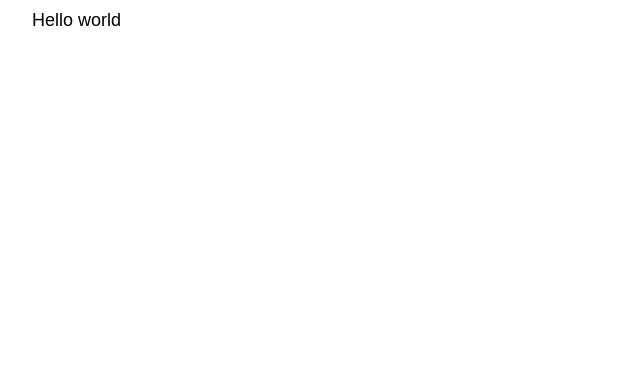
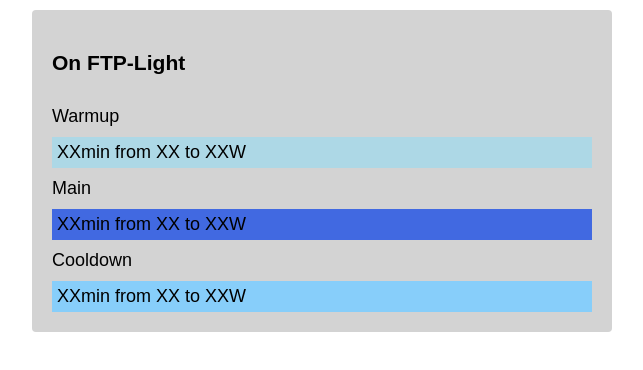
Before and after one commit to BerePendzialek/capstone-project, a React (Create React App) app: page / in a window 1280 px wide. Shown: the top 370 px of the page, without its empty margins (318-961 px from the left). Built offline with nearby package versions, Linux system fonts and the light colour scheme.

Commit message:
Add new WorkoutCard component with mininal styling and start of the json list with example workouts

```diff
--- a/src/App.js
+++ b/src/App.js
@@ -1,5 +1,11 @@
+import WorkoutCard from './components/WorkoutCard'
+
 function App() {
-  return <div className="App">Hello world</div>
+  return (
+    <div className="App">
+      <WorkoutCard />
+    </div>
+  )
 }
 
 export default App
--- a/src/GlobalStyle.js
+++ b/src/GlobalStyle.js
@@ -16,5 +16,11 @@ body {
 input, button {
     font-size: inherit;
 padding: 5px;
+font-size: 1em;
 }
+
+[hidden] {
+  display: none !important;
+}
+
 `
--- /dev/null
+++ b/src/components/WorkoutCard/WorkoutCard.js
@@ -0,0 +1,51 @@
+import styled from 'styled-components/macro'
+
+export default function WorkoutCard() {
+  return (
+    <WorkoutCardGrid>
+      <WorkoutCardTitle>On FTP-Light</WorkoutCardTitle>
+      <WorkoutWrapper>
+        Warmup <br />
+        <WarmUpSection>XXmin from XX to XXW </WarmUpSection>
+        Main <br />
+        <MainSection>XXmin from XX to XXW </MainSection>
+        Cooldown <br />
+        <CooldownSection>XXmin from XX to XXW </CooldownSection>
+      </WorkoutWrapper>
+    </WorkoutCardGrid>
+  )
+}
+
+const WorkoutCardGrid = styled.section`
+  display: grid;
+  gap: 10px;
+  padding: 20px;
+  border-radius: 4px;
+  background: lightgray;
+  width: 100%;
+`
+
+const WorkoutCardTitle = styled.h3`
+  text-align: left;
+`
+
+const WorkoutWrapper = styled.section`
+  text-align: left;
+  display: grid;
+  gap: 10px;
+`
+
+const WarmUpSection = styled.div`
+  background: lightblue;
+  padding: 5px;
+`
+
+const MainSection = styled.div`
+  background: royalblue;
+  padding: 5px;
+`
+
+const CooldownSection = styled.div`
+  background: lightskyblue;
+  padding: 5px;
+`
--- /dev/null
+++ b/src/components/WorkoutCard/index.js
@@ -0,0 +1 @@
+export { default } from './WorkoutCard'
```
Also changed, not shown: assets/staticWorkoutList.json (added, +28 -0 lines), 1 other file (tests, documents, lock files or other folders).
